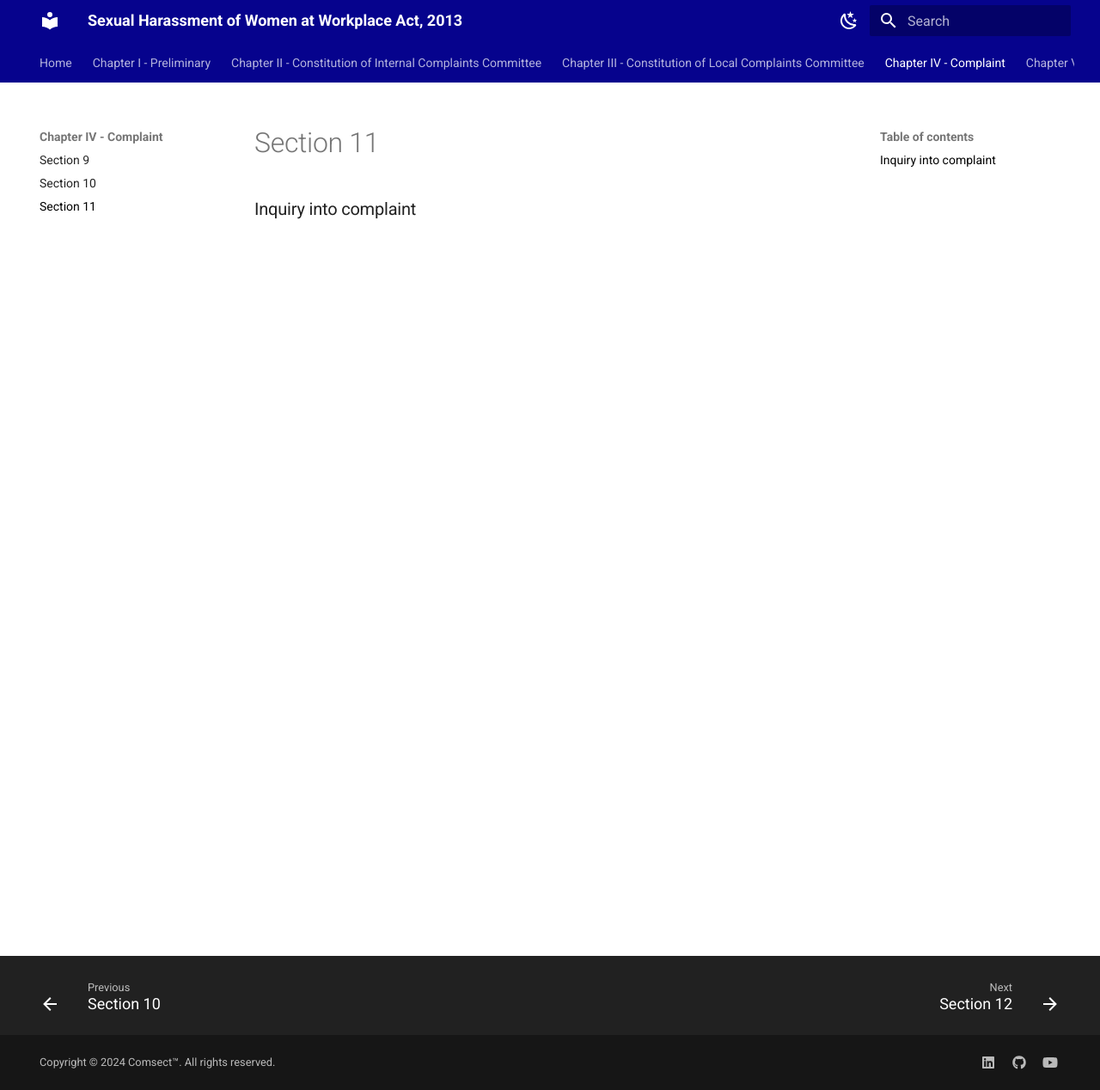
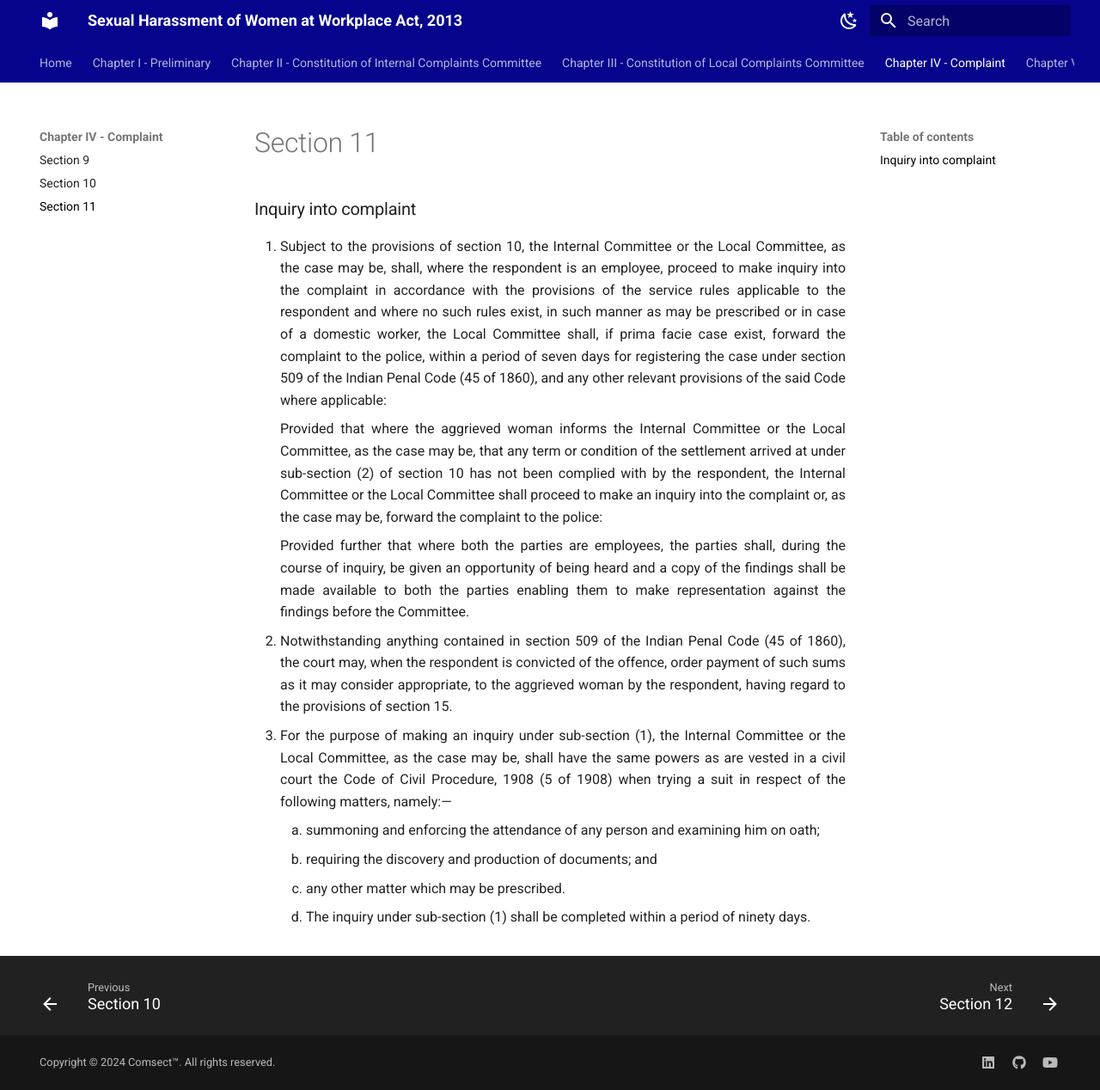
Before and after one commit to comsect/posh-act, an MkDocs documentation site: the page built from docs/en/11.md, in a window 1280 px wide and 1268 px high. Shown: the whole window at 86% size. Built offline with MkDocs 1.6.1 and Material for MkDocs 9.7.7, drawn with Linux system fonts in a browser that asks for light colours.

Commit message:
add section eleven

```diff
--- a/docs/en/11.md
+++ b/docs/en/11.md
@@ -3,3 +3,15 @@ description: Inquiry into complaint
 ---
 
 ### Inquiry into complaint
+
+1. <div style="text-align: justify"> Subject to the provisions of section 10, the Internal Committee or the Local Committee, as the case may be, shall, where the respondent is an employee, proceed to make inquiry into the complaint in accordance with the provisions of the service rules applicable to the respondent and where no such rules exist, in such manner as may be prescribed or in case of a domestic worker, the Local Committee shall, if prima facie case exist, forward the complaint to the police, within a period of seven days for registering the case under section 509 of the Indian Penal Code (45 of 1860), and any other relevant provisions of the said Code where applicable:
+</p>
+Provided that where the aggrieved woman informs the Internal Committee or the Local Committee, as the case may be, that any term or condition of the settlement arrived at under sub-section (2) of section 10 has not been complied with by the respondent, the Internal Committee or the Local Committee shall proceed to make an inquiry into the complaint or, as the case may be, forward the complaint to the police:
+</p>
+Provided further that where both the parties are employees, the parties shall, during the course of inquiry, be given an opportunity of being heard and a copy of the findings shall be made available to both the parties enabling them to make representation against the findings before the Committee.
+2. <div style="text-align: justify"> Notwithstanding anything contained in section 509 of the Indian Penal Code (45 of 1860), the court may, when the respondent is convicted of the offence, order payment of such sums as it may consider appropriate, to the aggrieved woman by the respondent, having regard to the provisions of section 15.
+3. <div style="text-align: justify"> For the purpose of making an inquiry under sub-section (1), the Internal Committee or the Local Committee, as the case may be, shall have the same powers as are vested in a civil court the Code of Civil Procedure, 1908 (5 of 1908) when trying a suit in respect of the following matters, namely:—
+    1. summoning and enforcing the attendance of any person and examining him on oath;
+    2. requiring the discovery and production of documents; and
+    3. any other matter which may be prescribed.
+    4. The inquiry under sub-section (1) shall be completed within a period of ninety days.
```
